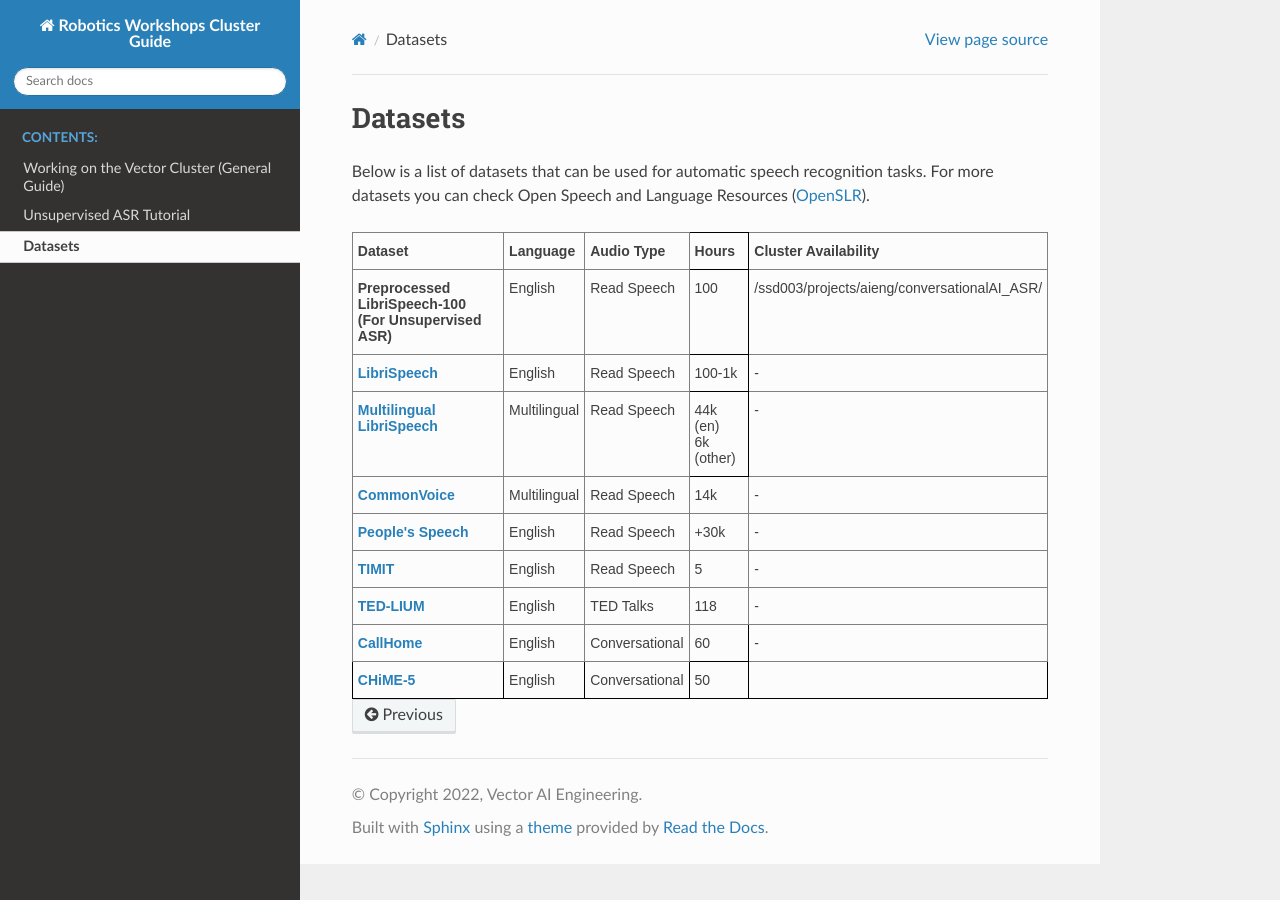
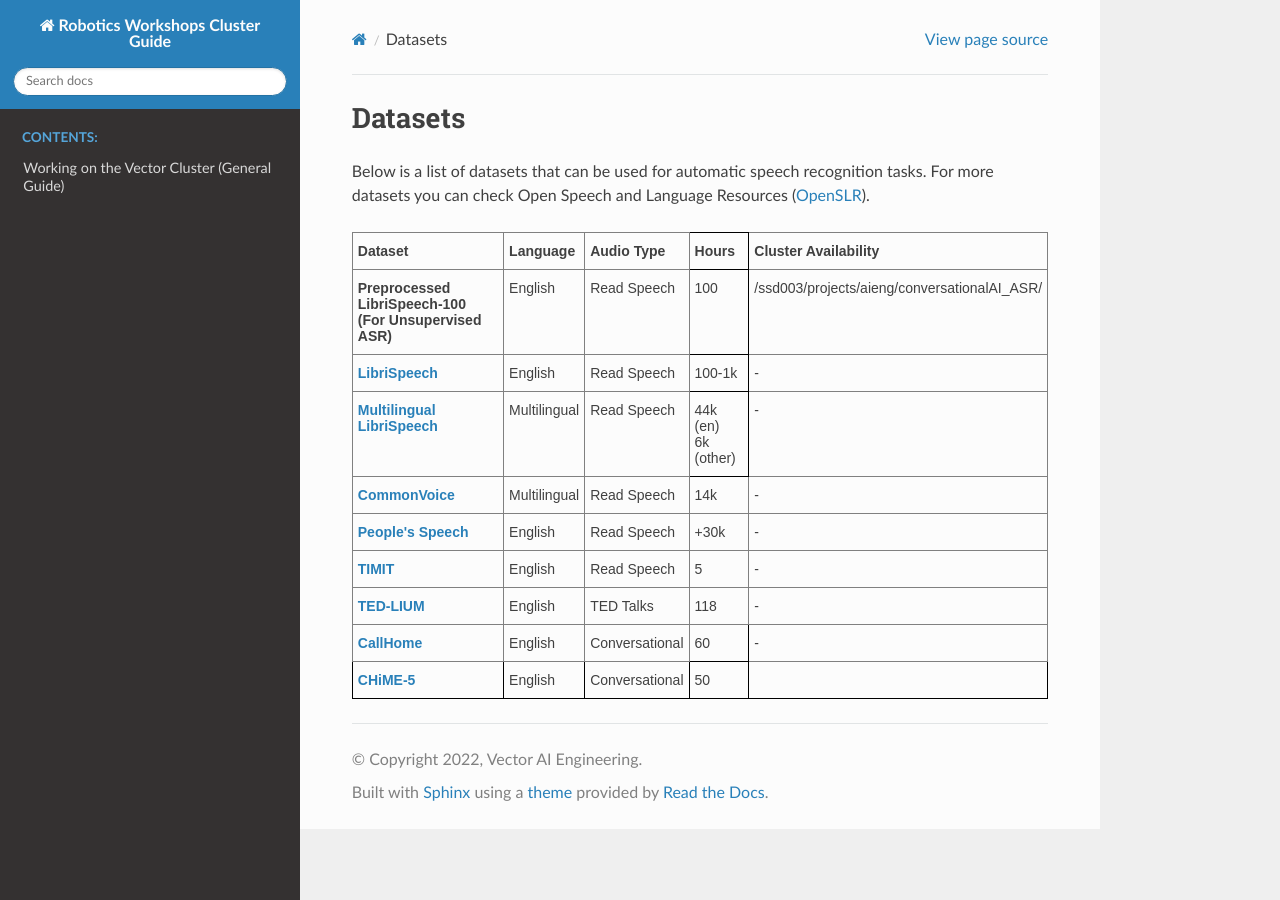
Before and after one commit to catgloss/robotics_workshops, a Sphinx documentation site: the page built from docs/source/datasets.rst, in a window 1280 px wide. Built offline with Sphinx 7.4.7 and the Read the Docs theme 2.0.0, drawn with Linux system fonts in a browser that asks for light colours; pages that are not in the unit, such as notebooks, are missing from menus.

Commit message:
Update index.rst

```diff
--- a/docs/source/index.rst
+++ b/docs/source/index.rst
@@ -11,5 +11,5 @@
    :caption: Contents:
 
    general_setup
-   unsupervised_asr
-   datasets
+   autonmous_navigation_workshop
+   safe_learning_in_rl_workshop
```
